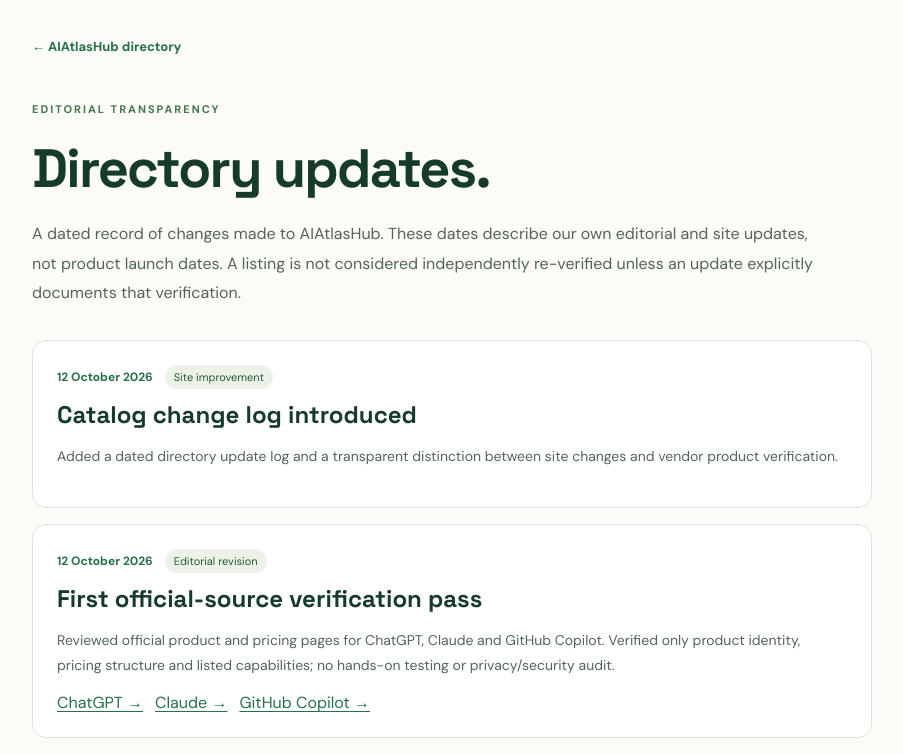
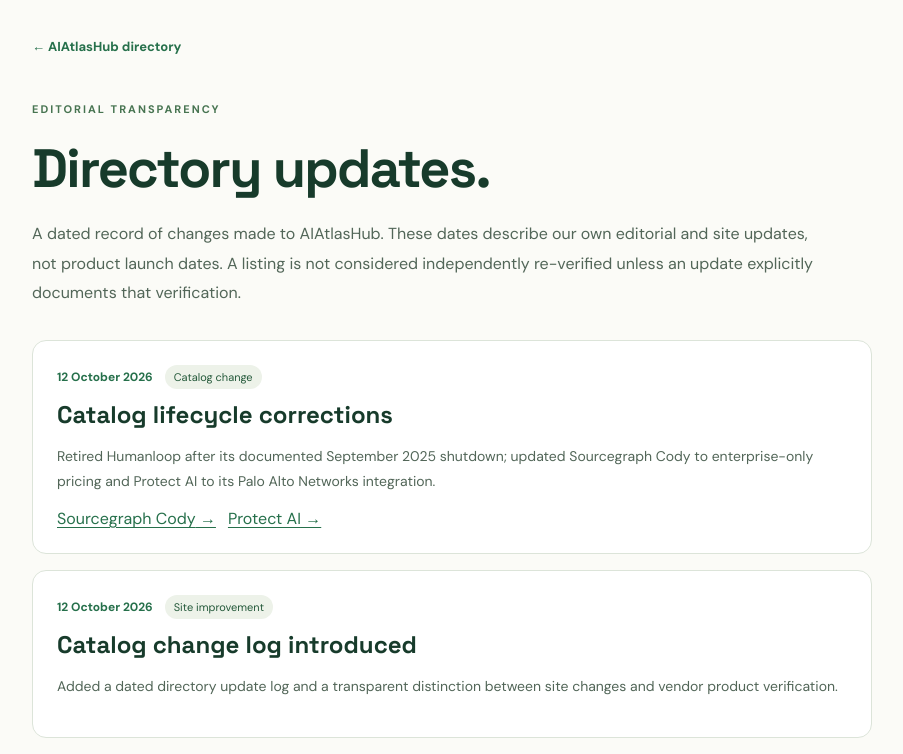
Before and after one commit to rajat-ray/AIAtlasHub, a Next.js app: page /updates in a window 1280 px wide. Shown: the top 754 px of the page, without its empty margins (28-931 px from the left). Built offline with nearby package versions, Linux system fonts and the light colour scheme; no server answers.

Commit message:
Document dated Cody and Protect AI checks and catalog lifecycle corrections

```diff
--- a/data/catalog-updates.ts
+++ b/data/catalog-updates.ts
@@ -11,6 +11,8 @@ export type CatalogUpdate={
  kind:'catalog'|'editorial'|'site';
 };
 export const catalogUpdates:CatalogUpdate[]=[
+ {date:'2026-10-12',title:'Catalog lifecycle corrections',summary:'Retired Humanloop after its documented September 2025 shutdown; updated Sourcegraph Cody to enterprise-only pricing and Protect AI to its Palo Alto Networks integration.',toolNames:['Sourcegraph Cody','Protect AI'],kind:'catalog'},
+
  {
   date:'2026-10-12',
   title:'Catalog change log introduced',
@@ -52,6 +54,9 @@ export type ToolVerification={
  note:string;
 };
 export const toolVerifications:Record<string,ToolVerification>={
+ 'Sourcegraph Cody':{checkedOn:'2026-10-12',sourceUrls:['https://sourcegraph.com/blog/changes-to-cody-free-pro-and-enterprise-starter-plans','https://sourcegraph.com/changelog/7-0-removals-deprecations'],scope:['identity','pricing','capabilities'],note:'Sourcegraph discontinued Cody Free and Pro in July 2025; Enterprise remained supported. The 2026 changelog also describes Cody Web being replaced by Deep Search. No security or privacy audit.'},
+ 'Protect AI':{checkedOn:'2026-10-12',sourceUrls:['https://investors.paloaltonetworks.com/news-releases/news-release-details/palo-alto-networks-completes-acquisition-protect-ai'],scope:['identity','capabilities'],note:'Palo Alto Networks announced completion of the Protect AI acquisition in July 2025 and integration into Prisma AIRS. Current pricing was not independently checked; no security audit.'},
+
  'Devin Desktop':{checkedOn:'2026-10-12',sourceUrls:['https://windsurf.com/editor'],scope:['identity','pricing','capabilities'],note:'Official vendor page states Windsurf is now named Devin Desktop and lists Free, Pro, Max, Teams and Enterprise options. The IDE remains accessible, with agent-management features. Historical brand name retained in the directory pending a separate catalog identity review. No privacy/security audit.'},
  'Replit':{checkedOn:'2026-10-12',sourceUrls:['https://replit.com/pricing','https://replit.com/blog/pro-plan'],scope:['identity','pricing','capabilities'],note:'Official pricing and product update pages show Starter free, Core, Pro and Enterprise; AI app building, hosted projects and usage credits vary by plan. The former Teams plan was sunset. No privacy/security audit.'},
  'Notion AI':{checkedOn:'2026-10-12',sourceUrls:['https://www.notion.com/help/notion-ai-faqs','https://www.notion.com/pricing'],scope:['identity','pricing','capabilities'],note:'Official Notion sources show Notion AI is included with Business and Enterprise plans; Free and Plus receive limited trial responses. Premium models and some agents can require credits. The directory Paid label refers to ongoing full-feature access. No privacy/security audit.'},
```
